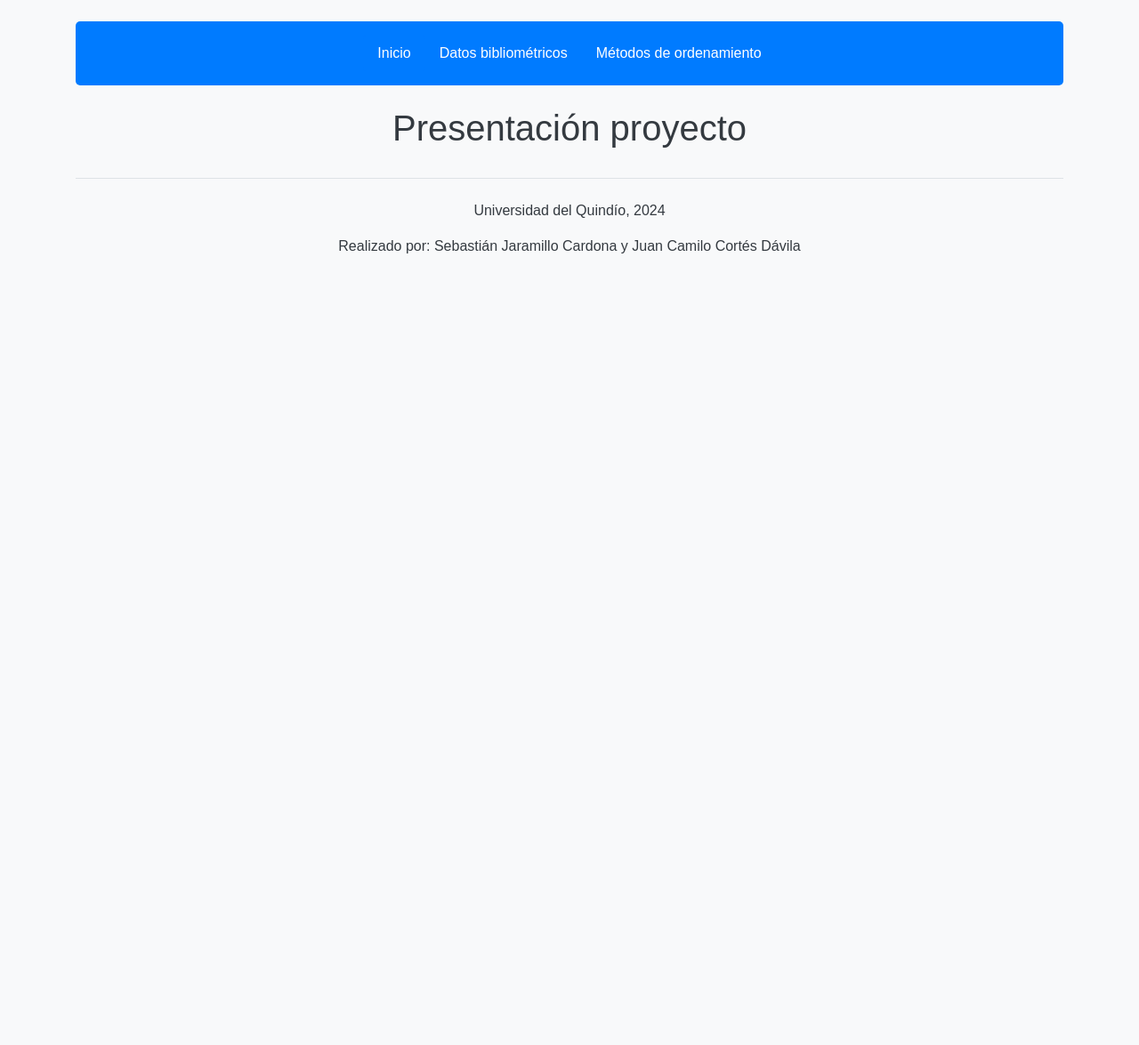
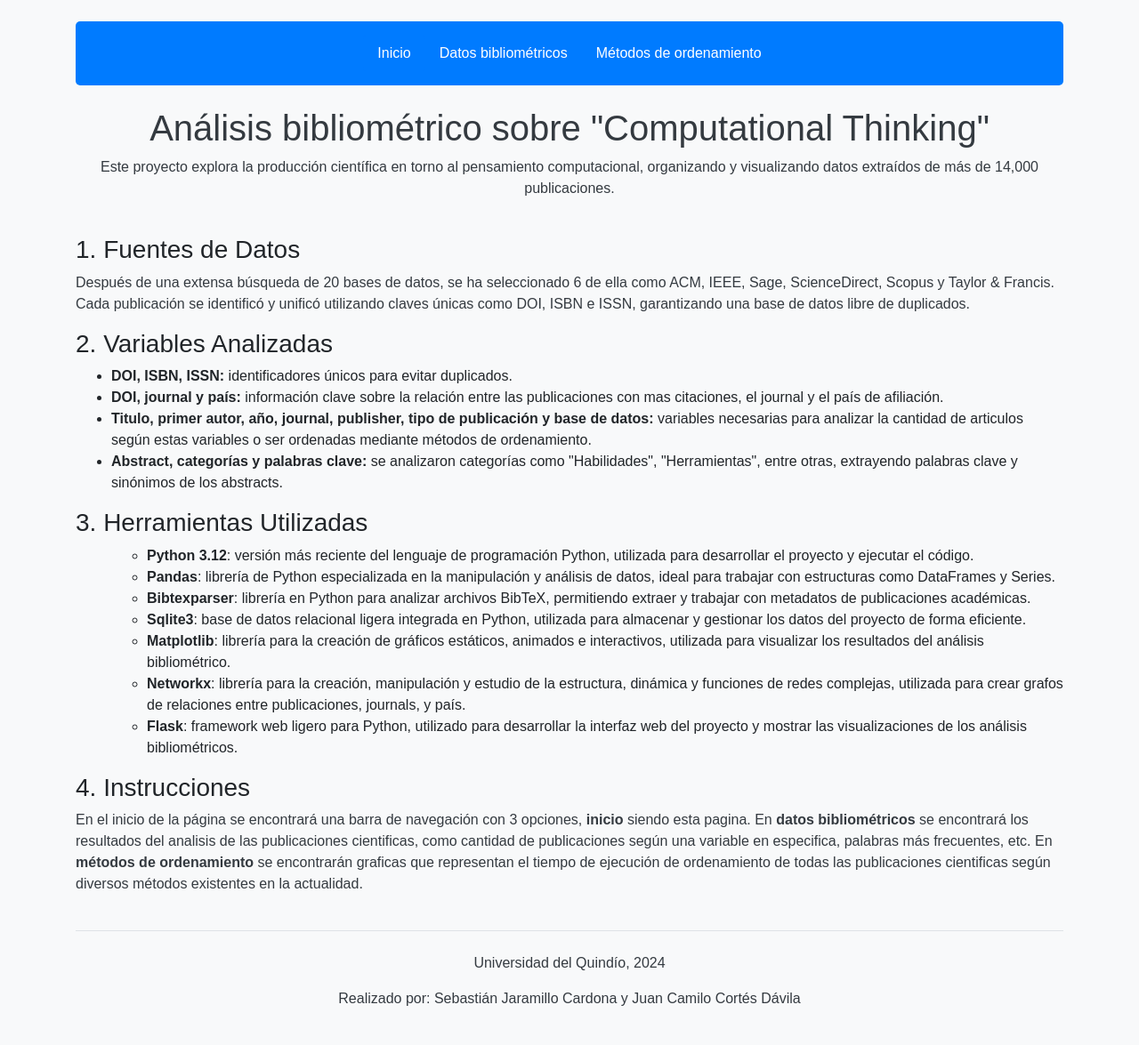
Before and after one commit to Sebasjc19/bibliometric_analysis, a Flask app: page / in a window 1280 px wide. Shown: the whole page at 89% size. Before the commit the page ends 285 px from the top, so only its background shows below. Run offline with Flask 3, Linux system fonts and the light colour scheme; parts of the project's set-up code (start-up, migrations or seed data) failed here and were passed over; some libraries are stand-ins or nearby versions.

Commit message:
actualización de html y optimización de métodos

```diff
--- a/app.py
+++ b/app.py
@@ -53,7 +53,7 @@ def datos_bibliometricos():
                                     "Apariciones", "barra", "static/images/frecuencia_categoria.png")
 
     #Nube de palabras
-    graphics_util.generar_nube_palabras(sqlite_util.obtener_abstracts(), data_analysis.keywords, "static/images/nube_palabras.png")
+    graphics_util.generar_nube_palabras(data_analysis.obtener_frecuencia_palabras(), "static/images/nube_palabras.png")
 
     #Grafo
     graphics_util.dibujar_grafo(sqlite_util.obtener_journals_top_10(), "static/images/relacion_journal_articulos_paises.png" )
@@ -66,6 +66,7 @@ def metodos_ordenamiento():
     cantidad_registros = sqlite_util.obtener_cantidad_publicaciones()
     print(cantidad_registros)
 
+
     order_methods_time_graphics.graficar_tiempo_ejecucion_anio()
     order_methods_time_graphics.graficar_tiempo_ejecucion_publisher()
     order_methods_time_graphics.graficar_tiempo_ejecucion_primer_autor()
@@ -74,9 +75,5 @@ def metodos_ordenamiento():
 
     return render_template('metodos_ordenamiento.html', cantidad_registros=cantidad_registros)
 
-@app.route('/about')
-def about():
-    return render_template('about.html')
-
 if __name__ == '__main__':
     app.run(debug=True)
--- a/src/analysis/data_analysis.py
+++ b/src/analysis/data_analysis.py
@@ -1,8 +1,7 @@
-from collections import defaultdict
+import re
+from collections import defaultdict, Counter
 
 from src.utils import sqlite_util
-from src.model import publication
-import re
 
 keywords = {
     "Habilidades": [
@@ -60,7 +59,6 @@ def obtener_frecuencia_categoria_variable():
     # Crear un diccionario para almacenar la frecuencia de cada palabra en cada categoría
     frecuencia = {categoria: defaultdict(int) for categoria in keywords.keys()}
 
-    # Supongamos que tienes una lista de abstracts
     abstracts = [pub[0].lower() for pub in sqlite_util.obtener_abstracts()]
 
     # Contar las palabras clave en los abstracts
@@ -86,6 +84,21 @@ def obtener_frecuencia_categoria():
 
     return total_apariciones
 
+def obtener_frecuencia_palabras():
+    #Obtener los abstracts de la base de datos
+    abstracts = [pub[0] for pub in sqlite_util.obtener_abstracts()]
 
-if __name__ == '__main__':
-    print(obtener_frecuencia_categoria_variable())
+    #Contar la frecuencia de palabras clave
+    palabras_clave = [clave for categoria in keywords.values() for clave in categoria]
+    frecuencias = Counter()
+
+    for abstract in abstracts:
+        # Convertir a minúsculas y eliminar caracteres no deseados
+        texto = abstract.lower()
+        texto = re.sub(r'[^a-záéíóúñü\s]', '', texto)
+
+        # Contar la frecuencia de palabras clave
+        for palabra in palabras_clave:
+            if palabra.lower() in texto:
+                frecuencias[palabra] += 1
+    return frecuencias
--- a/src/analysis/data_unification.py
+++ b/src/analysis/data_unification.py
@@ -29,7 +29,6 @@ def leer_archivos(carpeta_base):
 def procesar_archivos_bibtex(ruta_completa, carpeta_raiz):
     global contador
     bibtex_df = bibtex_util.leer_bibtex(ruta_completa)
-    # Mostrar las columnas del DataFrame
 
     database = carpeta_raiz.split("/")[-1] #base de datos
 
@@ -78,6 +77,3 @@ def obtener_publicaciones_unificadas():
 if __name__ == '__main__':
     publicaciones = obtener_publicaciones_unificadas()
     csv_util.guardar_publicaciones_csv(publicaciones, "publications.csv")
-
-    print("cantidad publicaciones filtradas: ", len(identificadores))
-    print("Cantidad publicaciones sin un posible identificador o repetidas", contador)
--- a/src/analysis/order_methods_time_graphics.py
+++ b/src/analysis/order_methods_time_graphics.py
@@ -1,5 +1,5 @@
-import matplotlib.pyplot as plt
 import os
+
 from src.analysis.order_methods.binary_insertion_sort import obtener_tiempo_ordenamiento as biinsoobtior
 from src.analysis.order_methods.bitonic_sort import obtener_tiempo_ordenamiento as bisoimobtior
 from src.analysis.order_methods.bucket_sort import obtener_tiempo_ordenamiento as busorobtior
@@ -12,9 +12,7 @@ from src.analysis.order_methods.radix_sort import obtener_tiempo_ordenamiento as
 from src.analysis.order_methods.selection_sort import obtener_tiempo_ordenamiento as sesoobtior
 from src.analysis.order_methods.tim_sort import obtener_tiempo_ordenamiento as tisoobtior
 from src.analysis.order_methods.tree_sort import obtener_tiempo_ordenamiento as trsoobtior
-from src.analysis import data_unification
 from src.utils import graphics_util, sqlite_util
-
 
 ruta_imagenes = os.path.join(os.path.dirname(__file__), '../../static/images')
 
@@ -61,7 +59,7 @@ def graficar_tiempo_ordenamiento_por_llave(llave, titulo, ruta_guardado):
         print(f"{algoritmo}: {tiempo} segundos")
 
     # Graficar los tiempos
-    graphics_util.graficar_tiempos_ejecucion(tiempos_ejecucion, titulo, ruta_guardado)
+    graphics_util.realizar_graficos(tiempos_ejecucion, titulo,"Algoritmos de ordenamiento","Tiempo de ejecución (segundos)", "barra", ruta_guardado)
 
 def graficar_tiempo_ejecucion_anio():
     llave = lambda publicacion: publicacion.year
--- a/src/utils/csv_util.py
+++ b/src/utils/csv_util.py
@@ -3,7 +3,7 @@ import csv
 
 def guardar_publicaciones_csv(publications, filename):
     # Nombres de las columnas para el archivo CSV
-    fieldnames = ['doi', 'isbn', 'issn', 'title', 'first_author', 'year', 'abstract', 'journal', 'publisher', 'type', 'database']
+    fieldnames = ['doi', 'isbn', 'issn', 'title', 'first_author', 'year', 'abstract', 'journal', 'publisher', 'type', 'database', 'country', 'citations']
 
     # Abrir el archivo en modo de escritura
     with open("../../results/"+filename, mode='w', newline='', encoding='utf-8') as file:
--- a/templates/index.html
+++ b/templates/index.html
@@ -10,17 +10,21 @@
             background-color: #f8f9fa;
             font-family: Arial, sans-serif;
         }
+
         .container header {
             background-color: #007bff;
             color: white;
             border-radius: 5px;
         }
+
         .container h1, .container p {
             color: #343a40;
         }
+
         .container .row {
             margin-bottom: 1.5rem;
         }
+
         .footer {
             background-color: #f8f9fa;
             color: #6c757d;
@@ -33,23 +37,85 @@
 <div class="container my-4">
     <header class="d-flex justify-content-center py-3">
         <ul class="nav nav-pills">
-            <li class="nav-item"><a href="{{ url_for('index') }}" class="nav-link active" aria-current="page">Inicio</a></li>
-            <li class="nav-item"><a href="{{ url_for('datos_bibliometricos') }}" class="nav-link text-white" >Datos bibliométricos</a></li>
-            <li class="nav-item"><a href="{{ url_for('metodos_ordenamiento') }}" class="nav-link text-white">Métodos de ordenamiento</a></li>
+            <li class="nav-item"><a href="{{ url_for('index') }}" class="nav-link active" aria-current="page">Inicio</a>
+            </li>
+            <li class="nav-item"><a href="{{ url_for('datos_bibliometricos') }}" class="nav-link text-white">Datos
+                bibliométricos</a></li>
+            <li class="nav-item"><a href="{{ url_for('metodos_ordenamiento') }}" class="nav-link text-white">Métodos de
+                ordenamiento</a></li>
         </ul>
     </header>
 </div>
 
-
+<!-- Introduction Section -->
 <div class="container text-center">
     <div class="row align-items-center">
         <div class="col">
-            <h1>Presentación proyecto</h1>
+            <h1>Análisis bibliométrico sobre "Computational Thinking"</h1>
+            <p>Este proyecto explora la producción científica en torno al pensamiento computacional, organizando y
+                visualizando datos extraídos de más de 14,000 publicaciones.</p>
         </div>
     </div>
 </div>
 
+<!-- Análisis Bibliométrico Section -->
+<div class="container">
+    <div class="row">
+        <div class="col">
+            <h3 class="section-title">1. Fuentes de Datos</h3>
+            <p>Después de una extensa búsqueda de 20 bases de datos, se ha seleccionado 6 de ella como ACM, IEEE, Sage,
+                ScienceDirect, Scopus y Taylor & Francis. Cada publicación se identificó y unificó utilizando claves
+                únicas como DOI, ISBN e ISSN, garantizando una base de datos libre de duplicados.</p>
 
+            <h3 class="section-title">2. Variables Analizadas</h3>
+            <ul>
+                <li><strong>DOI, ISBN, ISSN:</strong> identificadores únicos para evitar duplicados.</li>
+                <li><strong>DOI, journal y país:</strong> información clave sobre la relación entre las publicaciones
+                    con mas citaciones, el journal y el país de afiliación.
+                </li>
+                <li><strong>Titulo, primer autor, año, journal, publisher, tipo de publicación y base de datos:</strong>
+                    variables necesarias para analizar la cantidad de articulos según estas variables o ser ordenadas
+                    mediante métodos de ordenamiento.
+                </li>
+                <li><strong>Abstract, categorías y palabras clave:</strong> se analizaron categorías como "Habilidades",
+                    "Herramientas", entre otras, extrayendo palabras clave y sinónimos de los abstracts.
+                </li>
+            </ul>
+
+            <h3 class="section-title">3. Herramientas Utilizadas</h3>
+            <ul>
+                <ul>
+                    <li><strong>Python 3.12</strong>: versión más reciente del lenguaje de programación Python,
+                        utilizada para desarrollar el proyecto y ejecutar el código.
+                    </li>
+                    <li><strong>Pandas</strong>: librería de Python especializada en la manipulación y análisis de
+                        datos, ideal para trabajar con estructuras como DataFrames y Series.
+                    </li>
+                    <li><strong>Bibtexparser</strong>: librería en Python para analizar archivos BibTeX, permitiendo
+                        extraer y trabajar con metadatos de publicaciones académicas.
+                    </li>
+                    <li><strong>Sqlite3</strong>: base de datos relacional ligera integrada en Python, utilizada para
+                        almacenar y gestionar los datos del proyecto de forma eficiente.
+                    </li>
+                    <li><strong>Matplotlib</strong>: librería para la creación de gráficos estáticos, animados e
+                        interactivos, utilizada para visualizar los resultados del análisis bibliométrico.
+                    </li>
+                    <li><strong>Networkx</strong>: librería para la creación, manipulación y estudio de la estructura,
+                        dinámica y funciones de redes complejas, utilizada para crear grafos de relaciones entre
+                        publicaciones, journals, y país.
+                    </li>
+                    <li><strong>Flask</strong>: framework web ligero para Python, utilizado para desarrollar la interfaz
+                        web del proyecto y mostrar las visualizaciones de los análisis bibliométricos.
+                    </li>
+                </ul>
+
+            </ul>
+
+            <h3 class="section-title">4. Instrucciones</h3>
+            <p>En el inicio de la página se encontrará una barra de navegación con 3 opciones, <strong>inicio</strong> siendo esta pagina. En <strong>datos bibliométricos</strong> se encontrará los resultados del analisis de las publicaciones cientificas, como cantidad de publicaciones según una variable en especifica, palabras más frecuentes, etc. En <strong>métodos de ordenamiento</strong> se encontrarán graficas que representan el tiempo de ejecución de ordenamiento de todas las publicaciones cientificas según diversos métodos existentes en la actualidad.</p>
+        </div>
+    </div>
+</div>
 
 <!-- Footer -->
 <div class="container footer">
@@ -60,8 +126,5 @@
 </div>
 
 
-
-
-
 </body>
 </html>
```
Also changed, not shown: docker-compose.yml (deleted, +0 -24 lines), src/utils/graphics_util.py (+3 -53 lines), src/utils/print_util.py (deleted, +0 -20 lines), tests/bd_test.py (deleted, +0 -3 lines), run.py (deleted), static/images/nube_palabras.png, static/images/relacion_journal_articulos_paises.png, static/images/tiempo_ejecucion_journal.png, static/images/tiempo_ejecucion_ordenamiento_anio.png, static/images/tiempo_ejecucion_ordenamiento_titulo.png, static/images/tiempo_ejecucion_primer_autor.png, static/images/tiempo_ejecucion_publisher.png.
